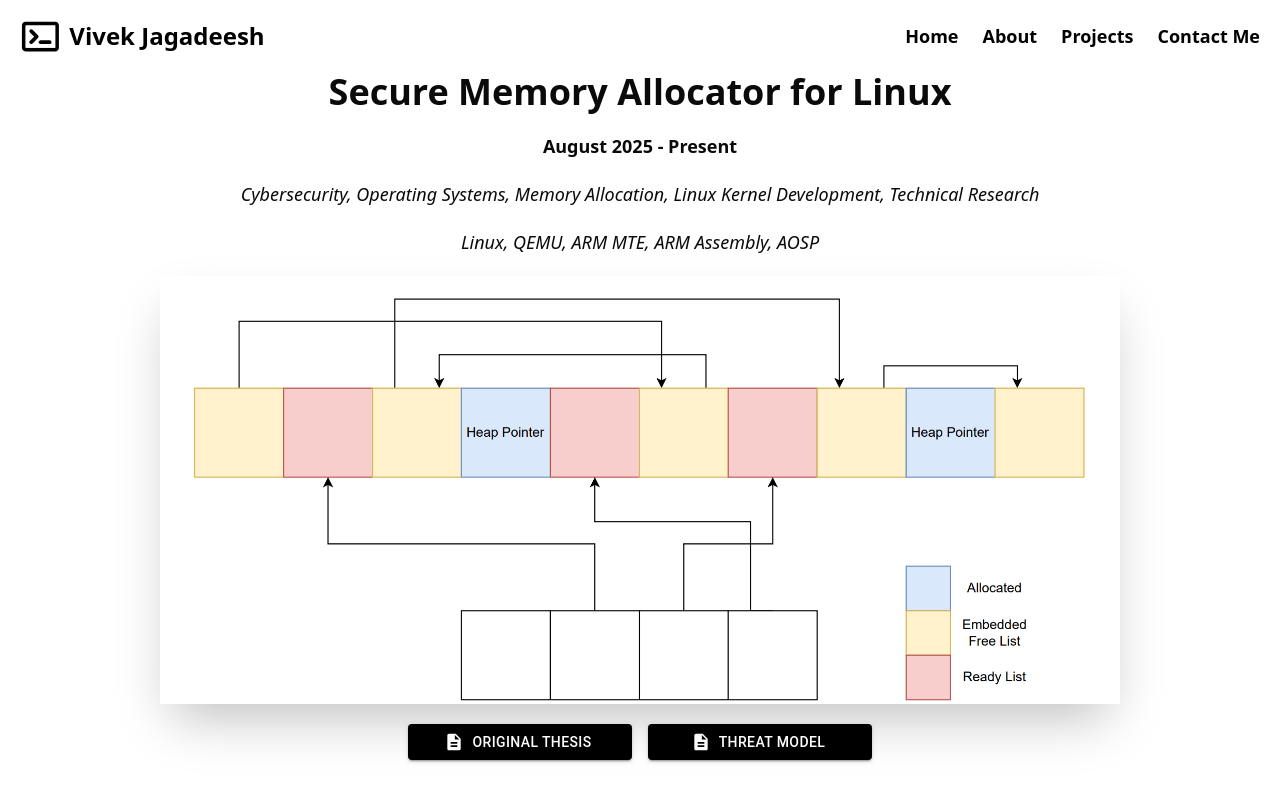
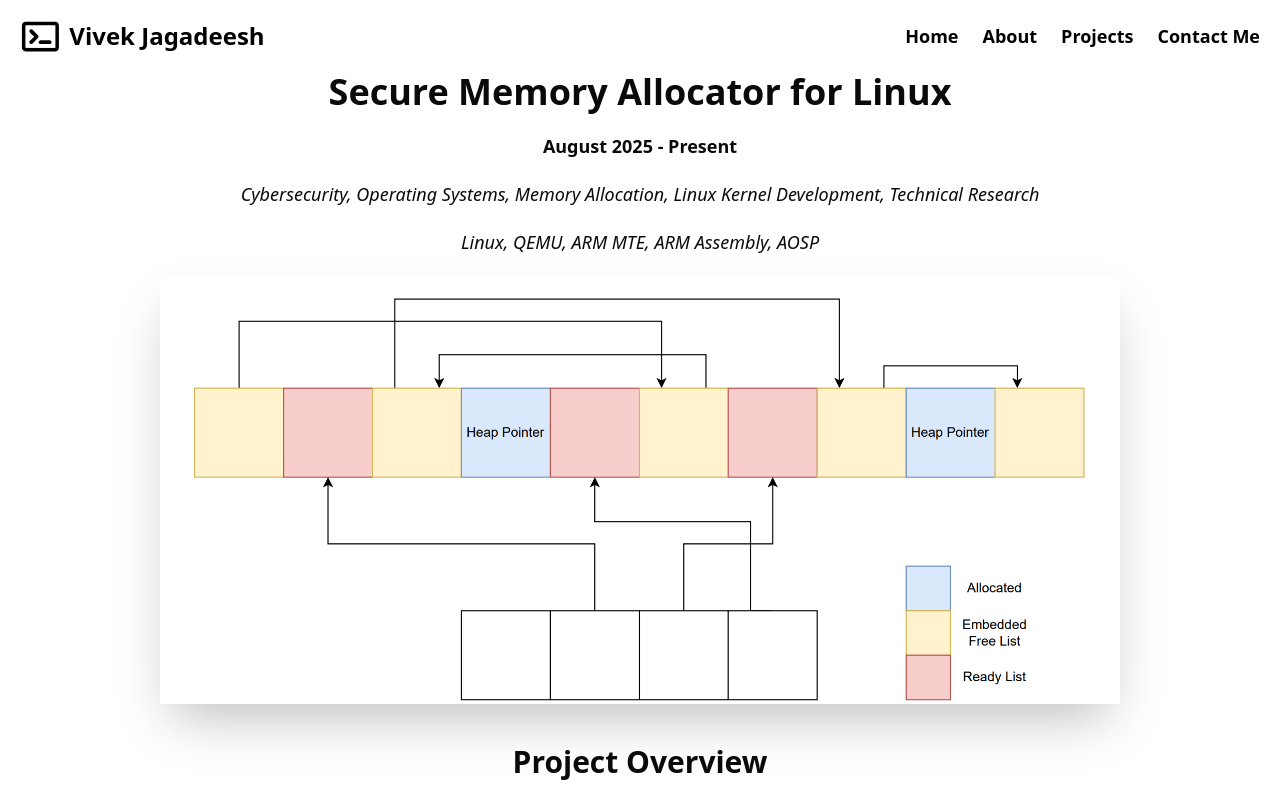
Before and after one commit to vivekjag1/portfolioWebsite, a React (Vite) app: page /secureMalloc in a window 1280 px wide. Shown: the top 793 px of the page. Built offline with nearby package versions, Linux system fonts and the light colour scheme.

Commit message:
remove links from bounce alloc page

```diff
--- a/src/routes/Bounce.tsx
+++ b/src/routes/Bounce.tsx
@@ -18,19 +18,6 @@ export default function Bounce(){
       <h3 className="mb-5 text-lg italic"> Linux, QEMU, ARM MTE, ARM Assembly, AOSP  </h3>
       <img src={bounce} alt="Eris Backer Bounce Allocator Diagram "
            className="w-3/4 mx-auto max-w-[70rem] max-h-full shadow-2xl"/>
-      <div className="hidden md:flex justify-center">
-        <Stack spacing={2} direction="row" className="items-center mt-5">
-          <Button href="https://digital.wpi.edu/concern/etds/sx61dq722?locale=en" target="_blank" variant="contained"
-                  startIcon={<DescriptionIcon/>}
-                  sx={{"&.MuiButtonBase-root:hover": {backgroundColor: "black"}, width: "14rem", bgcolor: 'black'}}
-                  className="mr-4 hover:bg-black"> Original Thesis</Button>
-          <Button href="https://zplin.me/papers/DirtyCred.pdf" target="_blank" variant="contained"
-                  startIcon={<DescriptionIcon/>}
-                  sx={{"&.MuiButtonBase-root:hover": {backgroundColor: "black"}, width: "14rem", bgcolor: 'black'}}
-                  className="mr-4 hover:bg-black"> Threat Model</Button>
-
-        </Stack>
-      </div>
 
 
 
```
